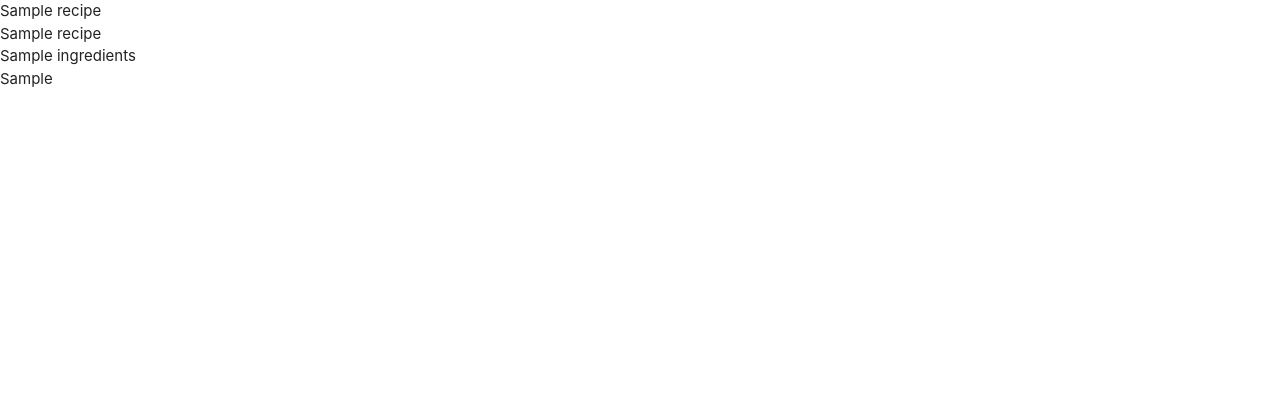
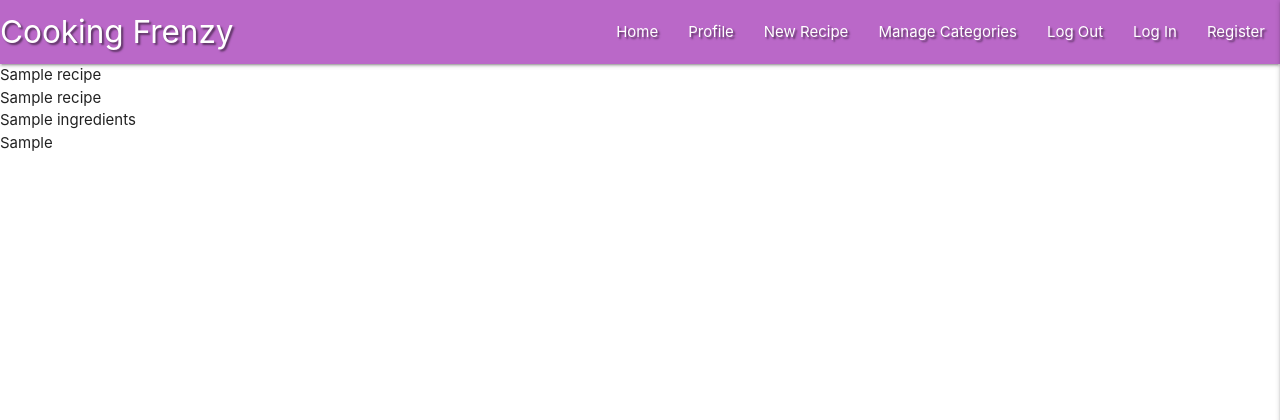
Before and after one commit to AdrianMoldoveanu/Cooking-Frenzy, a Flask app: page / in a window 1280 px wide. Shown: the top 420 px of the page. Run offline with Flask 2, Linux system fonts and the light colour scheme; a database or web service that is not in the repository returns one stand-in record (values such as "Sample title"); some libraries are stand-ins or nearby versions.

Commit message:
Add Materialize Navbar and Sidenav

```diff
--- a/static/css/style.css
+++ b/static/css/style.css
@@ -0,0 +1,3 @@
+.text-shadow {
+    text-shadow: 2px 2px 2px rgba(0, 0, 0, 0.5);
+}
--- a/static/js/script.js
+++ b/static/js/script.js
@@ -0,0 +1,3 @@
+$(document).ready(function(){
+    $('.sidenav').sidenav({edge: "right"});
+  });
--- a/templates/base.html
+++ b/templates/base.html
@@ -13,6 +13,35 @@
     <title>Cooking Frenzy</title>
 </head>
 <body>
+    <header>
+        <!--top navbar-->
+        <nav class="nav-extended purple lighten-2 text-shadow">
+            <div class="nav-wrapper">
+              <a href="{{ url_for('get_recipes') }}" class="brand-logo">Cooking Frenzy</a>
+              <a href="#" data-target="mobile-demo" class="sidenav-trigger right"><i class="fas fa-bars"></i></a>
+              <ul class="right hide-on-med-and-down">
+                <li><a href="{{ url_for('get_recipes') }}">Home</a></li>
+                <li><a href="#">Profile</a></li>
+                <li><a href="#">New Recipe</a></li>
+                <li><a href="#">Manage Categories</a></li>
+                <li><a href="#">Log Out</a></li>
+                <li><a href="#">Log In</a></li>
+                <li><a href="#">Register</a></li>
+              </ul>
+            </div>
+          </nav>
+        <!--mobile navbar-->
+          <ul class="sidenav" id="mobile-demo">
+            <li class="h4 center-align purple lighten-1">Cooking Frenzy</li>
+            <li><a href="{{ url_for('get_recipes') }}">Home</a></li>
+            <li><a href="#">Profile</a></li>
+            <li><a href="#">New Recipe</a></li>
+            <li><a href="#">Manage Categories</a></li>
+            <li><a href="#">Log Out</a></li>
+            <li><a href="#">Log In</a></li>
+            <li><a href="#">Register</a></li>
+          </ul>
+    </header>
 
     {% block content %}
     {% endblock %}
```
